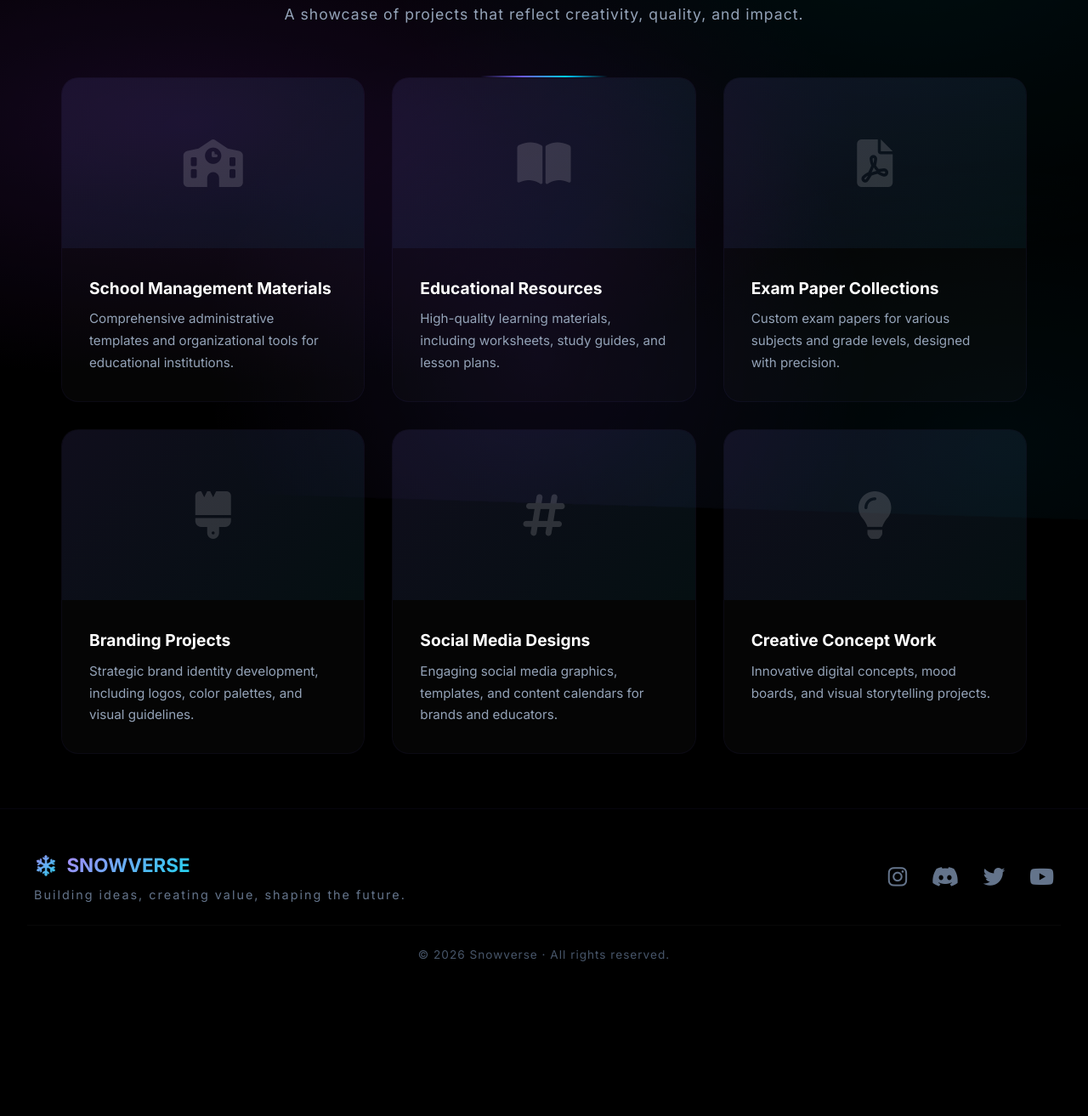
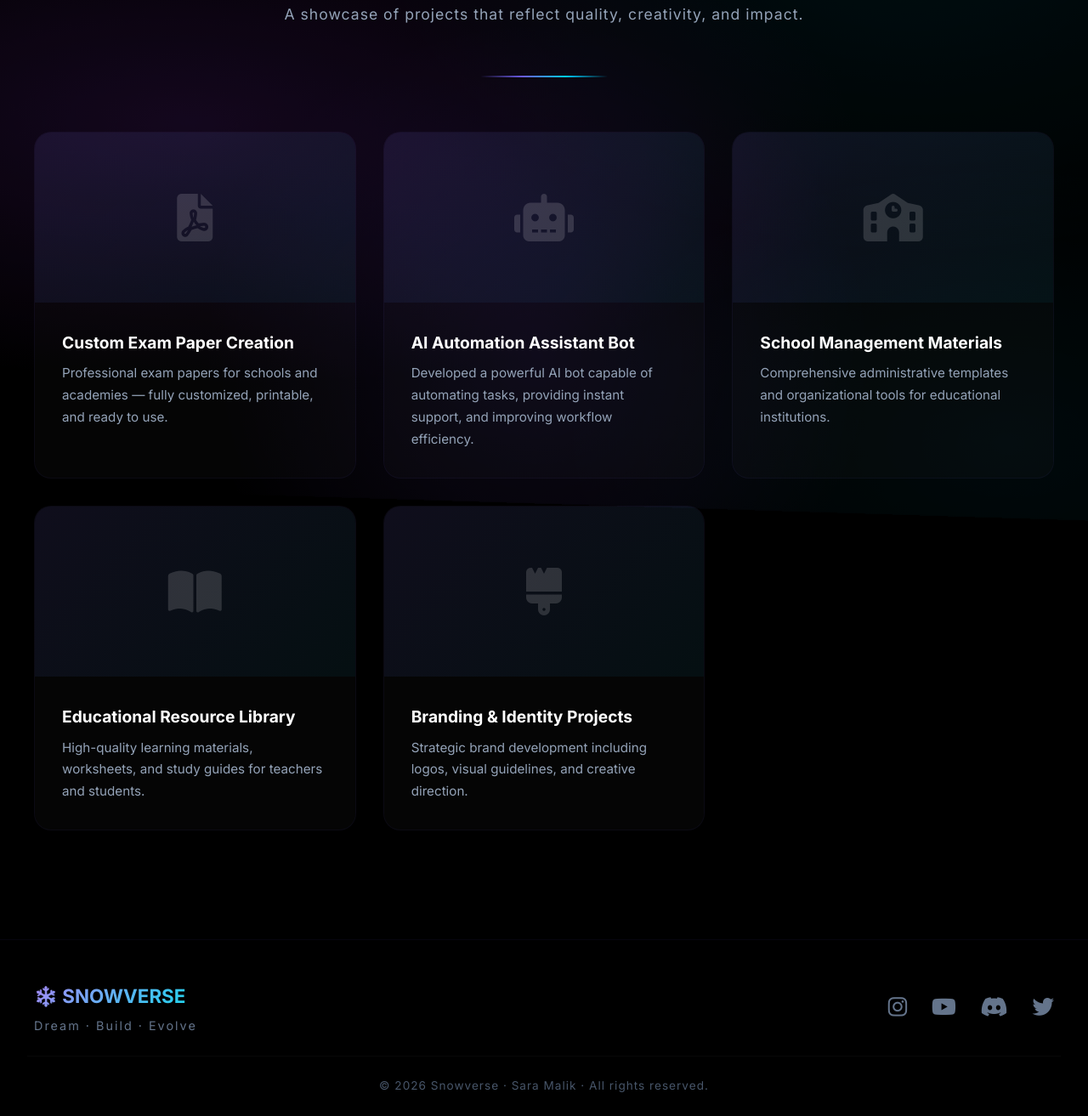
Before and after one commit to saraa-malik/SNOWVERSE, a plain HTML site: page portfolio.html in a window 1280 px wide. Shown: the part 243-1556 px from the top of the page at 85% size. Before the commit the page ends 1402 px from the top, so only its background shows below. Drawn offline with Linux system fonts and the light colour scheme.

Commit message:
Update portfolio.html

```diff
--- a/portfolio.html
+++ b/portfolio.html
@@ -4,10 +4,9 @@
   <meta charset="UTF-8">
   <meta name="viewport" content="width=device-width, initial-scale=1.0">
   <title>Snowverse — Portfolio</title>
-  <meta name="description" content="Snowverse portfolio — School management materials, educational resources, exam papers, branding projects, social media designs.">
   <link rel="preconnect" href="https://fonts.googleapis.com">
   <link rel="preconnect" href="https://fonts.gstatic.com" crossorigin>
-  <link href="https://fonts.googleapis.com/css2?family=Inter:opsz,wght@14..32,400;14..32,500;14..32,600;14..32,700;14..32,800&display=swap" rel="stylesheet">
+  <link href="https://fonts.googleapis.com/css2?family=Inter:opsz,wght@14..32,300;14..32,400;14..32,500;14..32,600;14..32,700;14..32,800;14..32,900&display=swap" rel="stylesheet">
   <link rel="stylesheet" href="https://cdnjs.cloudflare.com/ajax/libs/font-awesome/6.0.0-beta3/css/all.min.css">
   <link rel="stylesheet" href="style.css">
 </head>
@@ -24,7 +23,6 @@
         <li><a href="about.html">About</a></li>
         <li><a href="services.html">Services</a></li>
         <li><a href="portfolio.html" class="active">Portfolio</a></li>
-        <li><a href="shop.html">Shop</a></li>
         <li><a href="contact.html">Contact</a></li>
       </ul>
       <div class="nav-toggle" id="navToggle">
@@ -35,13 +33,32 @@
 
   <!-- ===== PAGE HEADER ===== -->
   <section class="page-header">
-    <h1 class="glow-text">Portfolio</h1>
-    <p>A showcase of projects that reflect creativity, quality, and impact.</p>
+    <h1>My Portfolio</h1>
+    <p>A showcase of projects that reflect quality, creativity, and impact.</p>
   </section>
 
   <!-- ===== PORTFOLIO GRID ===== -->
-  <section class="container">
+  <section class="container portfolio-section">
     <div class="portfolio-grid">
+      <!-- Project 1 -->
+      <div class="portfolio-card">
+        <div class="card-image"><i class="fas fa-file-pdf"></i></div>
+        <div class="card-body">
+          <h3>Custom Exam Paper Creation</h3>
+          <p>Professional exam papers for schools and academies — fully customized, printable, and ready to use.</p>
+        </div>
+      </div>
+
+      <!-- Project 2 -->
+      <div class="portfolio-card">
+        <div class="card-image"><i class="fas fa-robot"></i></div>
+        <div class="card-body">
+          <h3>AI Automation Assistant Bot</h3>
+          <p>Developed a powerful AI bot capable of automating tasks, providing instant support, and improving workflow efficiency.</p>
+        </div>
+      </div>
+
+      <!-- Project 3 -->
       <div class="portfolio-card">
         <div class="card-image"><i class="fas fa-school"></i></div>
         <div class="card-body">
@@ -49,39 +66,22 @@
           <p>Comprehensive administrative templates and organizational tools for educational institutions.</p>
         </div>
       </div>
+
+      <!-- Project 4 -->
       <div class="portfolio-card">
         <div class="card-image"><i class="fas fa-book-open"></i></div>
         <div class="card-body">
-          <h3>Educational Resources</h3>
-          <p>High-quality learning materials, including worksheets, study guides, and lesson plans.</p>
+          <h3>Educational Resource Library</h3>
+          <p>High-quality learning materials, worksheets, and study guides for teachers and students.</p>
         </div>
       </div>
-      <div class="portfolio-card">
-        <div class="card-image"><i class="fas fa-file-pdf"></i></div>
-        <div class="card-body">
-          <h3>Exam Paper Collections</h3>
-          <p>Custom exam papers for various subjects and grade levels, designed with precision.</p>
-        </div>
-      </div>
+
+      <!-- Project 5 -->
       <div class="portfolio-card">
         <div class="card-image"><i class="fas fa-brush"></i></div>
         <div class="card-body">
-          <h3>Branding Projects</h3>
-          <p>Strategic brand identity development, including logos, color palettes, and visual guidelines.</p>
-        </div>
-      </div>
-      <div class="portfolio-card">
-        <div class="card-image"><i class="fas fa-hashtag"></i></div>
-        <div class="card-body">
-          <h3>Social Media Designs</h3>
-          <p>Engaging social media graphics, templates, and content calendars for brands and educators.</p>
-        </div>
-      </div>
-      <div class="portfolio-card">
-        <div class="card-image"><i class="fas fa-lightbulb"></i></div>
-        <div class="card-body">
-          <h3>Creative Concept Work</h3>
-          <p>Innovative digital concepts, mood boards, and visual storytelling projects.</p>
+          <h3>Branding & Identity Projects</h3>
+          <p>Strategic brand development including logos, visual guidelines, and creative direction.</p>
         </div>
       </div>
     </div>
@@ -91,18 +91,18 @@
   <footer class="footer">
     <div class="footer-container">
       <div class="footer-brand">
-        <span class="logo-snow">❄️</span> <span>SNOWVERSE</span>
-        <p class="footer-tagline">Building ideas, creating value, shaping the future.</p>
+        <span>❄️ SNOWVERSE</span>
+        <p class="footer-tagline">Dream · Build · Evolve</p>
       </div>
       <div class="footer-socials">
-        <a href="#" aria-label="Instagram"><i class="fab fa-instagram"></i></a>
+        <a href="https://instagram.com/saramalikceo" target="_blank" aria-label="Instagram"><i class="fab fa-instagram"></i></a>
+        <a href="https://youtube.com/@saramalikceo" target="_blank" aria-label="YouTube"><i class="fab fa-youtube"></i></a>
         <a href="#" aria-label="Discord"><i class="fab fa-discord"></i></a>
         <a href="#" aria-label="Twitter"><i class="fab fa-twitter"></i></a>
-        <a href="#" aria-label="YouTube"><i class="fab fa-youtube"></i></a>
       </div>
     </div>
     <div class="footer-bottom">
-      <p>© 2026 Snowverse · All rights reserved.</p>
+      <p>© 2026 Snowverse · Sara Malik · All rights reserved.</p>
     </div>
   </footer>
 
```
